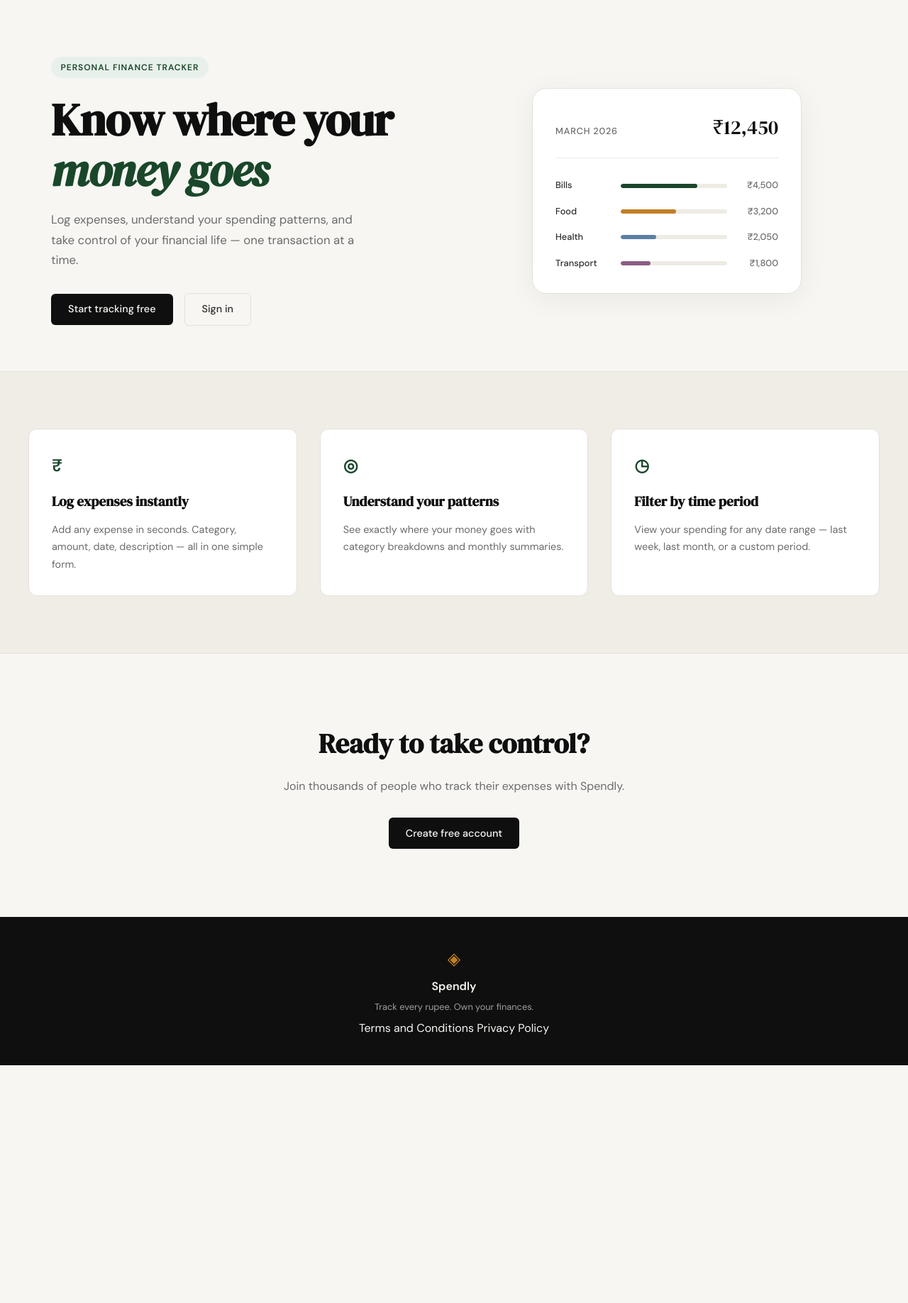
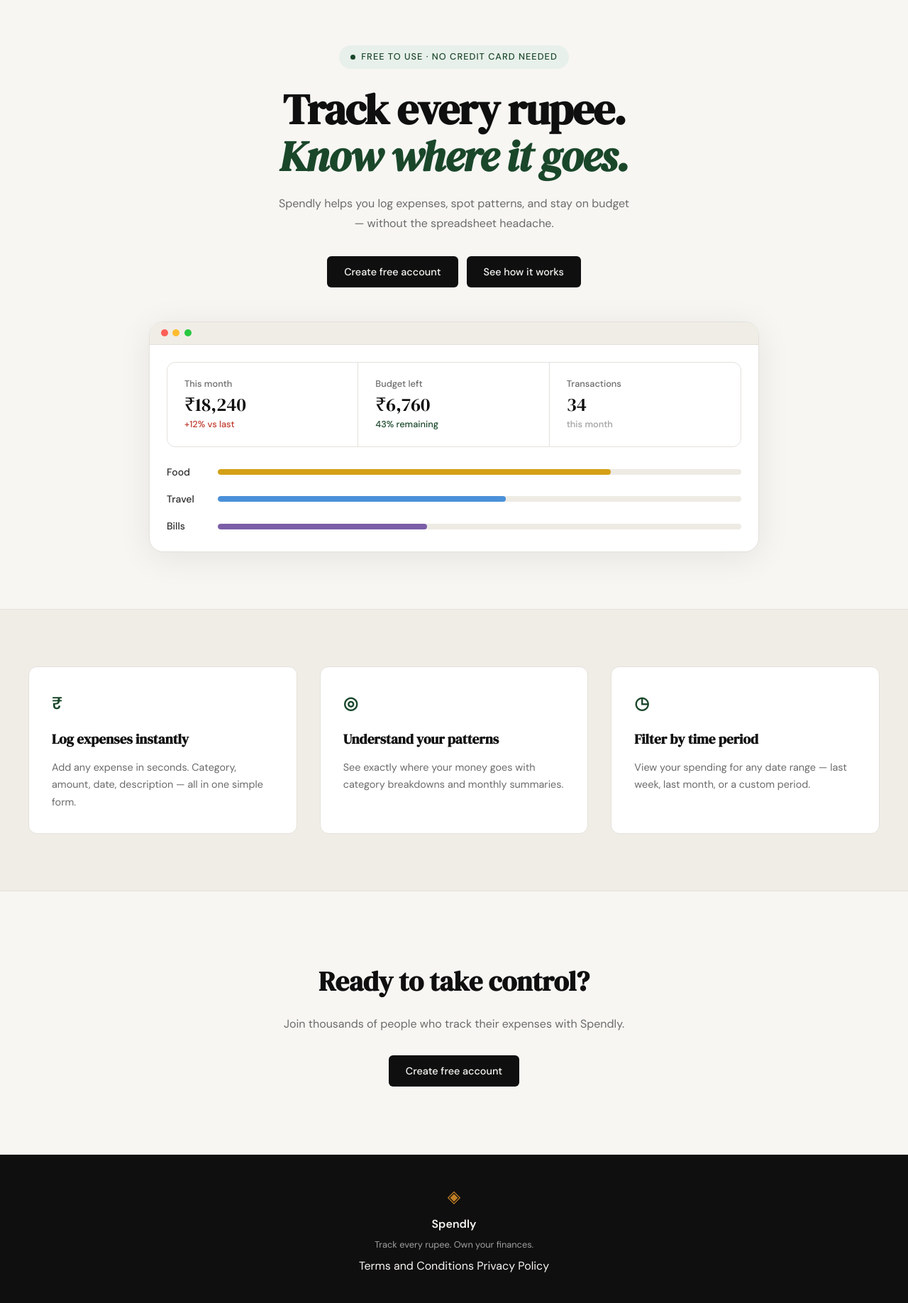
Before and after one commit to alalekozai/SpendAI, a Flask app: page / in a window 1280 px wide. Shown: the part 61-1897 px from the top of the page at 71% size. Before the commit the page ends 1562 px from the top, so only its background shows below. Run offline with Flask 3, Linux system fonts and the light colour scheme.

Commit message:
landing: redesign hero section and match mockup

```diff
--- /dev/null
+++ b/static/css/landing.css
@@ -0,0 +1,207 @@
+/* ------------------------------------------------------------------ */
+/* Hero — landing page overrides                                        */
+/* ------------------------------------------------------------------ */
+
+.hero {
+    display: flex;
+    flex-direction: column;
+    align-items: center;
+    text-align: center;
+    padding: 4rem 2rem 5rem;
+    gap: 3rem;
+    max-width: var(--max-width);
+    margin: 0 auto;
+}
+
+.hero-content {
+    display: flex;
+    flex-direction: column;
+    align-items: center;
+}
+
+.hero-badge {
+    display: inline-flex;
+    align-items: center;
+    gap: 0.5rem;
+    background: var(--accent-light);
+    color: var(--accent);
+    font-size: 0.8rem;
+    font-weight: 500;
+    padding: 0.4rem 1rem;
+    border-radius: 999px;
+    margin-bottom: 1.5rem;
+}
+
+.hero-badge-dot {
+    width: 7px;
+    height: 7px;
+    background: var(--accent);
+    border-radius: 50%;
+    flex-shrink: 0;
+}
+
+.hero-title {
+    font-family: var(--font-display);
+    font-size: clamp(2.5rem, 5vw, 3.75rem);
+    line-height: 1.1;
+    letter-spacing: -0.02em;
+    color: var(--ink);
+    margin-bottom: 1.25rem;
+}
+
+.hero-title em {
+    color: var(--accent);
+    font-style: italic;
+}
+
+.hero-subtitle {
+    font-size: 1rem;
+    color: var(--ink-muted);
+    line-height: 1.75;
+    max-width: 500px;
+    margin-bottom: 2rem;
+}
+
+.hero-actions {
+    display: flex;
+    gap: 0.75rem;
+    justify-content: center;
+}
+
+/* ------------------------------------------------------------------ */
+/* Mock browser window                                                  */
+/* ------------------------------------------------------------------ */
+
+.hero-visual {
+    width: 100%;
+    max-width: 860px;
+    display: block;
+}
+
+.mock-window {
+    background: #fff;
+    border: 1px solid var(--border);
+    border-radius: var(--radius-lg);
+    box-shadow: 0 8px 48px rgba(0, 0, 0, 0.08);
+    overflow: hidden;
+}
+
+.mock-window-bar {
+    background: var(--paper-warm);
+    border-bottom: 1px solid var(--border);
+    padding: 0.65rem 1rem;
+    display: flex;
+    align-items: center;
+    gap: 0.4rem;
+}
+
+.mock-dot {
+    width: 10px;
+    height: 10px;
+    border-radius: 50%;
+    flex-shrink: 0;
+}
+
+.mock-dot-red    { background: #ff5f57; }
+.mock-dot-yellow { background: #febc2e; }
+.mock-dot-green  { background: #28c840; }
+
+.mock-window-body {
+    padding: 1.5rem;
+}
+
+/* ------------------------------------------------------------------ */
+/* Stat cards                                                           */
+/* ------------------------------------------------------------------ */
+
+.mock-stats-row {
+    display: grid;
+    grid-template-columns: repeat(3, 1fr);
+    border: 1px solid var(--border);
+    border-radius: var(--radius-md);
+    overflow: hidden;
+    margin-bottom: 1.5rem;
+}
+
+.mock-stat {
+    padding: 1.25rem 1.5rem;
+    display: flex;
+    flex-direction: column;
+    gap: 0.2rem;
+    border-right: 1px solid var(--border);
+    text-align: left;
+}
+
+.mock-stat:last-child { border-right: none; }
+
+.mock-stat-label {
+    font-size: 0.8rem;
+    color: var(--ink-muted);
+    font-weight: 500;
+}
+
+.mock-stat-value {
+    font-family: var(--font-display);
+    font-size: 1.65rem;
+    color: var(--ink);
+    line-height: 1.15;
+}
+
+.mock-stat-sub {
+    font-size: 0.8rem;
+    color: var(--ink-faint);
+    font-weight: 500;
+}
+
+.mock-stat-sub.negative { color: var(--danger); }
+.mock-stat-sub.positive { color: var(--accent); }
+
+/* ------------------------------------------------------------------ */
+/* Category chart                                                       */
+/* ------------------------------------------------------------------ */
+
+.mock-chart {
+    display: flex;
+    flex-direction: column;
+    gap: 1rem;
+}
+
+.mock-chart-row {
+    display: grid;
+    grid-template-columns: 56px 1fr;
+    align-items: center;
+    gap: 1rem;
+    text-align: left;
+}
+
+.mock-chart-label {
+    font-size: 0.875rem;
+    font-weight: 500;
+    color: var(--ink-soft);
+}
+
+.mock-chart-track {
+    height: 8px;
+    background: var(--border-soft);
+    border-radius: 999px;
+    overflow: hidden;
+}
+
+.mock-chart-bar {
+    height: 100%;
+    border-radius: 999px;
+}
+
+.mock-chart-bar--food   { background: #d4a017; }
+.mock-chart-bar--travel { background: #4a90d9; }
+.mock-chart-bar--bills  { background: #7b5ea7; }
+
+/* ------------------------------------------------------------------ */
+/* Responsive                                                           */
+/* ------------------------------------------------------------------ */
+
+@media (max-width: 600px) {
+    .mock-stats-row { grid-template-columns: 1fr; }
+    .mock-stat { border-right: none; border-bottom: 1px solid var(--border); }
+    .mock-stat:last-child { border-bottom: none; }
+}
--- a/templates/landing.html
+++ b/templates/landing.html
@@ -2,59 +2,74 @@
 
 {% block title %}Spendly — Track Every Rupee{% endblock %}
 
+{% block head %}
+<link rel="stylesheet" href="{{ url_for('static', filename='css/landing.css') }}">
+{% endblock %}
+
 {% block content %}
 
 <section class="hero">
-    <div class="hero-inner">
-        <div class="hero-badge">Personal Finance Tracker</div>
+    <div class="hero-content">
+        <div class="hero-badge">
+            <span class="hero-badge-dot"></span>Free to use · No credit card needed
+        </div>
         <h1 class="hero-title">
-            Know where your<br>
-            <em>money goes</em>
+            Track every rupee.<br>
+            <em>Know where it goes.</em>
         </h1>
         <p class="hero-subtitle">
-            Log expenses, understand your spending patterns,
-            and take control of your financial life —
-            one transaction at a time.
+            Spendly helps you log expenses, spot patterns, and stay
+            on budget — without the spreadsheet headache.
         </p>
         <div class="hero-actions">
-            <a href="{{ url_for('register') }}" class="btn-primary">Start tracking free</a>
-            <a href="{{ url_for('login') }}" class="btn-ghost">Sign in</a>
+            <a href="{{ url_for('register') }}" class="btn-primary">Create free account</a>
+            <a href="#" class="btn-primary">See how it works</a>
         </div>
     </div>
     <div class="hero-visual">
-        <div class="mock-card">
-            <div class="mock-card-header">
-                <span class="mock-label">March 2026</span>
-                <span class="mock-total">₹12,450</span>
+        <div class="mock-window">
+            <div class="mock-window-bar">
+                <span class="mock-dot mock-dot-red"></span>
+                <span class="mock-dot mock-dot-yellow"></span>
+                <span class="mock-dot mock-dot-green"></span>
             </div>
-            <div class="mock-bars">
-                <div class="mock-bar-row">
-                    <span class="mock-cat">Bills</span>
-                    <div class="mock-bar-track">
-                        <div class="mock-bar" style="width: 72%"></div>
+            <div class="mock-window-body">
+                <div class="mock-stats-row">
+                    <div class="mock-stat">
+                        <span class="mock-stat-label">This month</span>
+                        <span class="mock-stat-value">₹18,240</span>
+                        <span class="mock-stat-sub negative">+12% vs last</span>
                     </div>
-                    <span class="mock-amt">₹4,500</span>
+                    <div class="mock-stat">
+                        <span class="mock-stat-label">Budget left</span>
+                        <span class="mock-stat-value">₹6,760</span>
+                        <span class="mock-stat-sub positive">43% remaining</span>
+                    </div>
+                    <div class="mock-stat">
+                        <span class="mock-stat-label">Transactions</span>
+                        <span class="mock-stat-value">34</span>
+                        <span class="mock-stat-sub">this month</span>
+                    </div>
                 </div>
-                <div class="mock-bar-row">
-                    <span class="mock-cat">Food</span>
-                    <div class="mock-bar-track">
-                        <div class="mock-bar mock-bar-2" style="width: 52%"></div>
+                <div class="mock-chart">
+                    <div class="mock-chart-row">
+                        <span class="mock-chart-label">Food</span>
+                        <div class="mock-chart-track">
+                            <div class="mock-chart-bar mock-chart-bar--food" style="width: 75%"></div>
+                        </div>
                     </div>
-                    <span class="mock-amt">₹3,200</span>
-                </div>
-                <div class="mock-bar-row">
-                    <span class="mock-cat">Health</span>
-                    <div class="mock-bar-track">
-                        <div class="mock-bar mock-bar-3" style="width: 33%"></div>
+                    <div class="mock-chart-row">
+                        <span class="mock-chart-label">Travel</span>
+                        <div class="mock-chart-track">
+                            <div class="mock-chart-bar mock-chart-bar--travel" style="width: 55%"></div>
+                        </div>
                     </div>
-                    <span class="mock-amt">₹2,050</span>
-                </div>
-                <div class="mock-bar-row">
-                    <span class="mock-cat">Transport</span>
-                    <div class="mock-bar-track">
-                        <div class="mock-bar mock-bar-4" style="width: 28%"></div>
+                    <div class="mock-chart-row">
+                        <span class="mock-chart-label">Bills</span>
+                        <div class="mock-chart-track">
+                            <div class="mock-chart-bar mock-chart-bar--bills" style="width: 40%"></div>
+                        </div>
                     </div>
-                    <span class="mock-amt">₹1,800</span>
                 </div>
             </div>
         </div>
```
